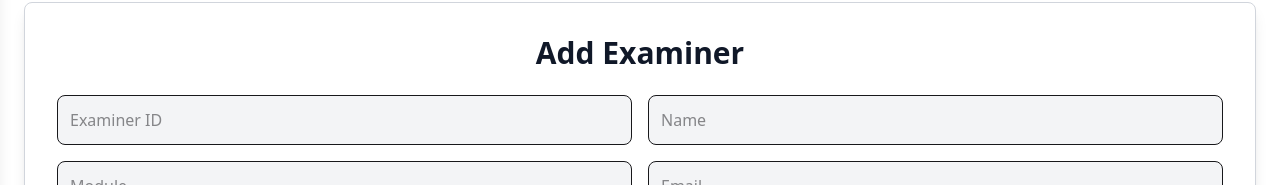
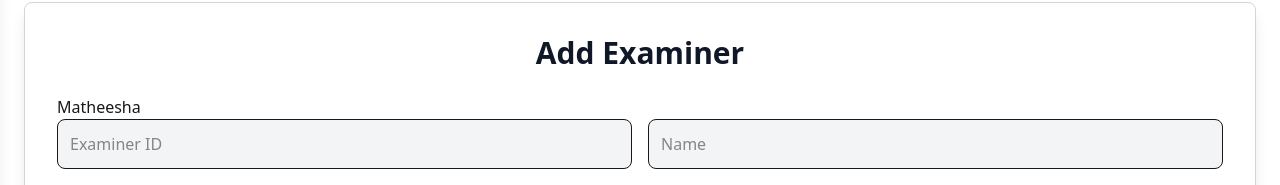
Before and after one commit to Senitha-Shehan/SmartPres, a React (Vite) app in the folder Frontend/: page /ExaminerAdmin in a window 1280 px wide. Shown: the part 186-371 px from the top of the page. Built offline with nearby package versions, Linux system fonts and the light colour scheme; no server answers.

Commit message:
Updated ExaminerAdmin.jsc

```diff
--- a/Frontend/src/Components/ExaminerManagement/ExaminersAdmin.jsx
+++ b/Frontend/src/Components/ExaminerManagement/ExaminersAdmin.jsx
@@ -76,6 +76,7 @@ const ExaminerAdmin = () => {
             <h2 className="text-3xl font-bold mb-6 text-gray-900 text-center">
                 {editId ? "Edit Examiner" : "Add Examiner"}
             </h2>
+            <h1>Matheesha</h1>
             {message && <p className="mb-4 text-green-600 font-medium text-center">{message}</p>}
             <form onSubmit={handleSubmit} className="space-y-4">
                 <div className="grid grid-cols-2 gap-4">
```
